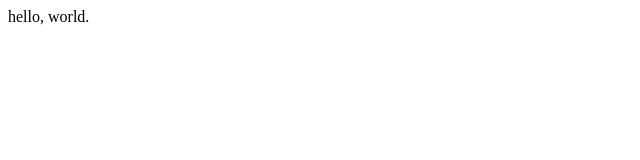
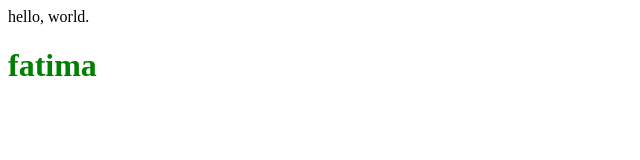
Before and after one commit to fatimashabanlou/test, a plain HTML site: page index.html in a window 1280 px wide. Shown: the whole page, without its empty margins (0-640 px from the left). Drawn offline with Linux system fonts and the light colour scheme.

Commit message:
new style on h1

```diff
--- a/index.html
+++ b/index.html
@@ -8,5 +8,6 @@
 </head>
 <body>
     hello, world.
+    <h1 style = "color: green">fatima </h1>
 </body>
 </html>
```
